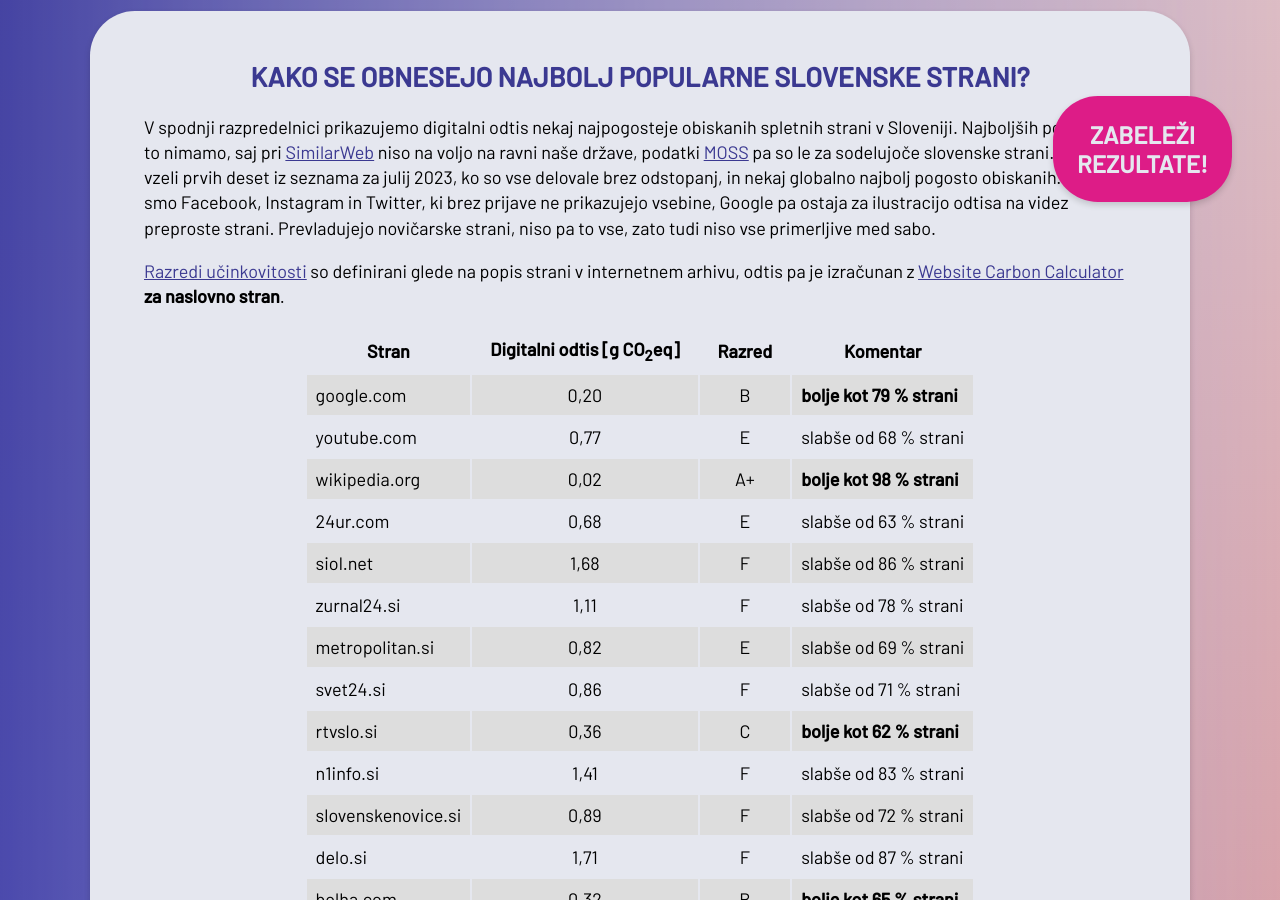
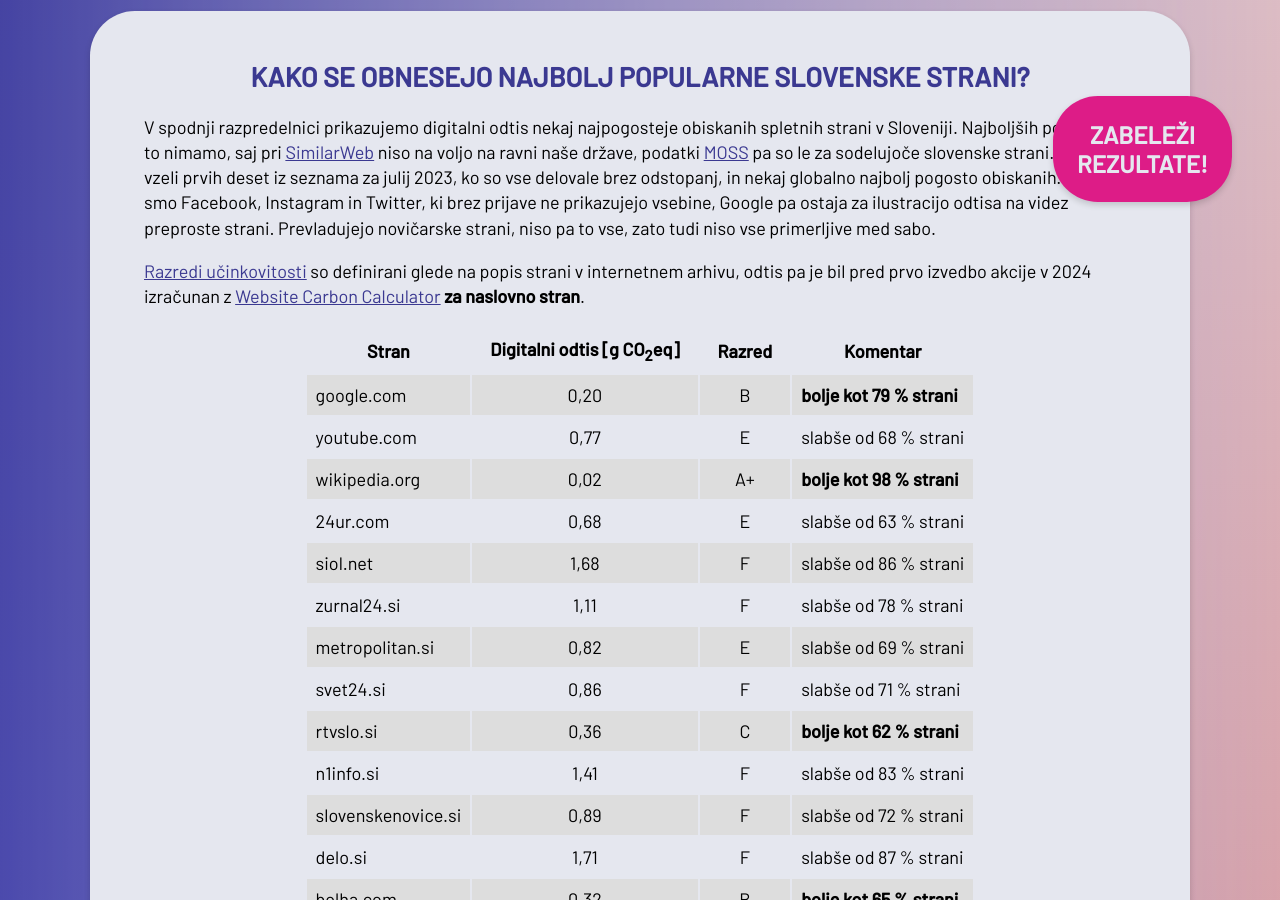
Before and after one commit to ewba/dcd-si, a Jekyll site: the page built from odtis-strani.md, in a window 1280 px wide and 900 px high, scrolled down 1532 px. Built offline with Jekyll 4.4.1, drawn with Linux system fonts in a browser that asks for light colours.

Commit message:
Update odtis-strani.md

```diff
--- a/odtis-strani.md
+++ b/odtis-strani.md
@@ -42,7 +42,7 @@
 
 V spodnji razpredelnici prikazujemo digitalni odtis nekaj najpogosteje obiskanih spletnih strani v Sloveniji. Najboljših podatkov za to nimamo, saj pri <a href="https://www.similarweb.com/top-websites/" target="_blank" rel="noopener">SimilarWeb</a> niso na voljo na ravni naše države, podatki <a href="https://www.moss-soz.si/rezultati/" target="_blank" rel="noopener">MOSS</a> pa so le za sodelujoče slovenske strani. Tako smo vzeli prvih deset iz seznama za julij 2023, ko so vse delovale brez odstopanj, in nekaj globalno najbolj pogosto obiskanih. Izključili smo Facebook, Instagram in Twitter, ki brez prijave ne prikazujejo vsebine, Google pa ostaja za ilustracijo odtisa na videz preproste strani. Prevladujejo novičarske strani, niso pa to vse, zato tudi niso vse primerljive med sabo.
 
-<a href="https://sustainablewebdesign.org/digital-carbon-ratings/#toc-3" target="_blank" rel="noopener">Razredi učinkovitosti</a> so definirani glede na popis strani v internetnem arhivu, odtis pa je izračunan z <a href="https://www.websitecarbon.com/" target="_blank" rel="noopener">Website Carbon Calculator</a> **za naslovno stran**.
+<a href="https://sustainablewebdesign.org/digital-carbon-ratings/#toc-3" target="_blank" rel="noopener">Razredi učinkovitosti</a> so definirani glede na popis strani v internetnem arhivu, odtis pa je bil pred prvo izvedbo akcije v 2024 izračunan z <a href="https://www.websitecarbon.com/" target="_blank" rel="noopener">Website Carbon Calculator</a> **za naslovno stran**.
 
 | Stran        | Digitalni odtis [g CO<sub>2</sub>eq] | Razred | Komentar |
 | ------------ | :---: | :----: | --------------------- |
```
